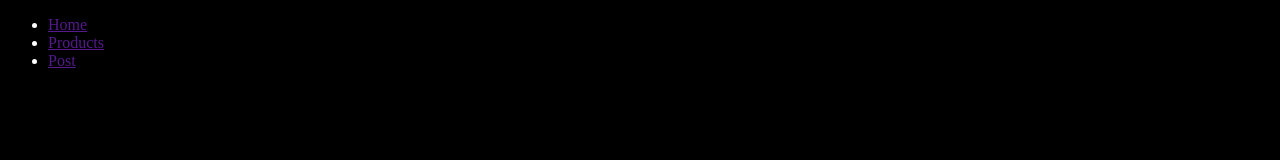
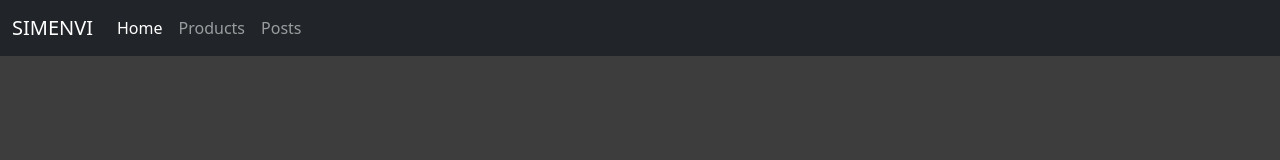
Before and after one commit to belliwu56/simenvi-erp-app, a website built with webpack: page src/index.html in a window 1280 px wide. Built offline with nearby package versions, Linux system fonts and the light colour scheme.

Commit message:
Refactor README.md and Import bootstrap

```diff
--- a/package.json
+++ b/package.json
@@ -27,5 +27,8 @@
     "webpack": "^5.48.0",
     "webpack-cli": "^4.7.2",
     "webpack-dev-server": "^3.11.2"
+  },
+  "dependencies": {
+    "bootstrap": "^5.0.2"
   }
 }
--- a/src/index.html
+++ b/src/index.html
@@ -10,14 +10,29 @@
 </head>
 
 <body>
-    <nav>
-        <ul>
-            <li><a href="">Home</a></li>
-            <li><a href="">Products</a></li>
-            <li><a href="">Post</a></li>
-        </ul>
+    <nav class="navbar navbar-expand-lg navbar-dark bg-dark">
+        <div class="container-fluid">
+            <a class="navbar-brand" href="#">SIMENVI</a>
+            <button class="navbar-toggler" type="button" data-bs-toggle="collapse"
+                data-bs-target="#navbarSupportedContent" aria-controls="navbarSupportedContent" aria-expanded="false"
+                aria-label="Toggle navigation">
+                <span class="navbar-toggler-icon"></span>
+            </button>
+            <div class="collapse navbar-collapse" id="navbarSupportedContent">
+                <ul class="navbar-nav me-auto mb-2 mb-lg-0">
+                    <li class="nav-item">
+                        <a class="nav-link active" aria-current="page" href="#">Home</a>
+                    </li>
+                    <li class="nav-item">
+                        <a class="nav-link" href="#/products">Products</a>
+                    </li>
+                    <li class="nav-item">
+                        <a class="nav-link" href="#/posts">Posts</a>
+                    </li>
+                </ul>
+            </div>
+        </div>
     </nav>
-
 </body>
 
 </html>
--- a/src/main.js
+++ b/src/main.js
@@ -1,3 +1,4 @@
+import "bootstrap/dist/css/bootstrap.min.css";
 import './main.scss';
 
 console.log("main.js is entry point of webpack !");
--- a/src/main.scss
+++ b/src/main.scss
@@ -1,9 +1,9 @@
-$bg_primary: #000;
+$bg_primary: #3d3d3d;
 $text_color: #fff;
 
 body {
     background-color: $bg_primary;
-    color: white;
+    color: #000000;
 }
 
 p {
```
Also changed, not shown: README.md, 1 other file.
